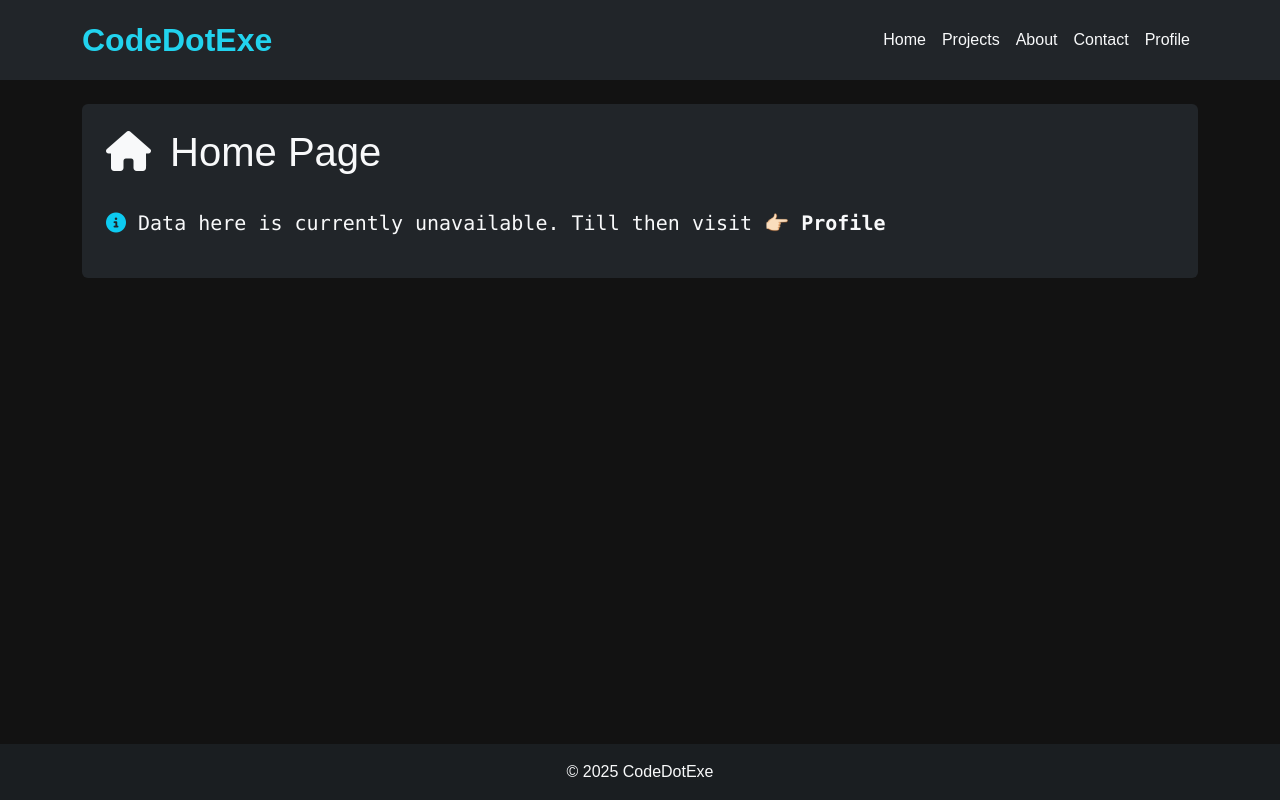
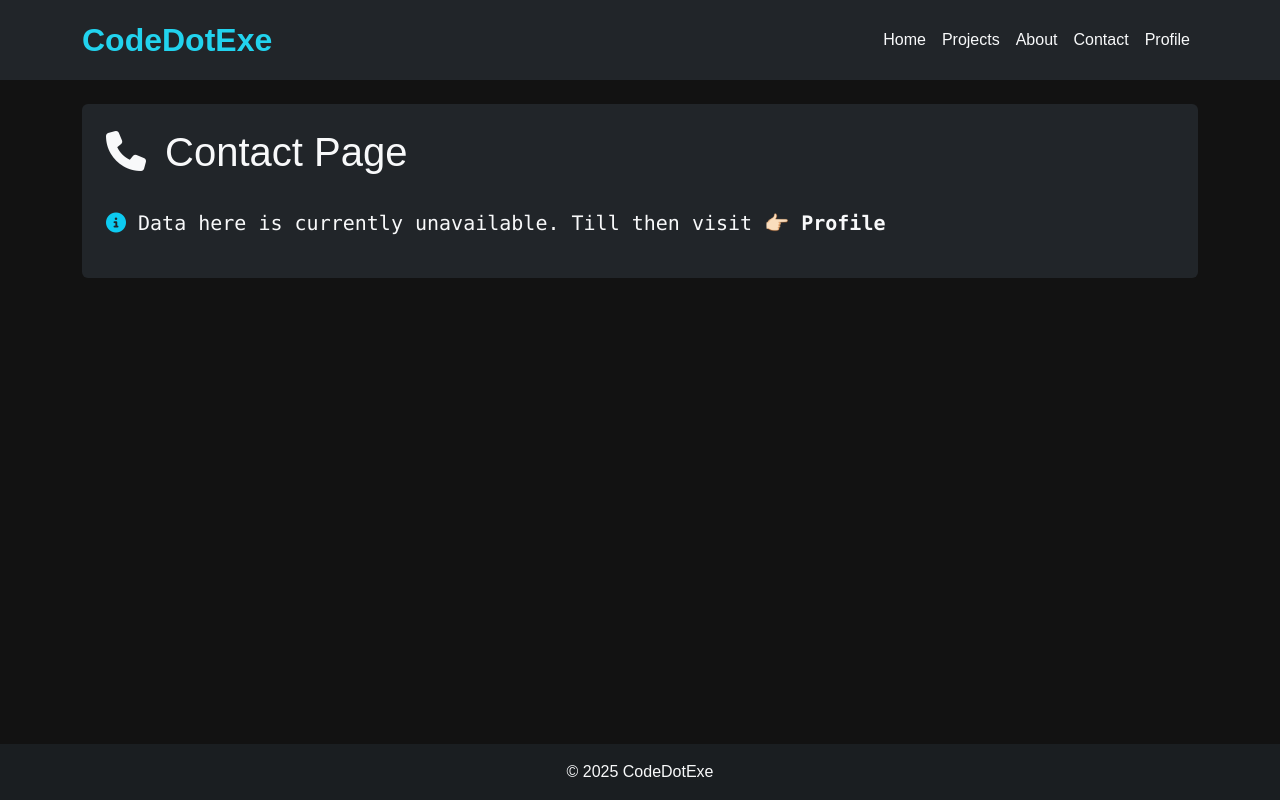
Before and after one commit to ItsKai14/portfolio, a React (Vite) app: page /contact in a window 1280 px wide. Built offline with nearby package versions, Linux system fonts and the light colour scheme; a web font is replaced by a local one.

Commit message:
minor updates

```diff
--- a/src/pages/Contact.jsx
+++ b/src/pages/Contact.jsx
@@ -3,7 +3,7 @@ function Contact () {
         <>
             <div className="bg-dark text-light py-4 mb-2 rounded">
                 <h1 className="mx-4 mb-2 pb-4">
-                    <i className="fa-solid fa-home me-2"></i> Home Page
+                    <i className="fa-solid fa-phone me-2"></i> Contact Page
                 </h1>
 
                 <pre className="mx-4 fs-5">
--- a/src/pages/Projects.jsx
+++ b/src/pages/Projects.jsx
@@ -2,7 +2,7 @@ function Projects() {
   return (
     <div className="bg-dark text-light py-4 mb-2 rounded">
       <h1 className="mx-4 mb-2 pb-4">
-        <i className="fa-solid fa-home me-2"></i> Home Page
+        <i className="fa-solid fa-code me-2"></i> Project Page
       </h1>
 
       <pre className="mx-4 fs-5">
```
